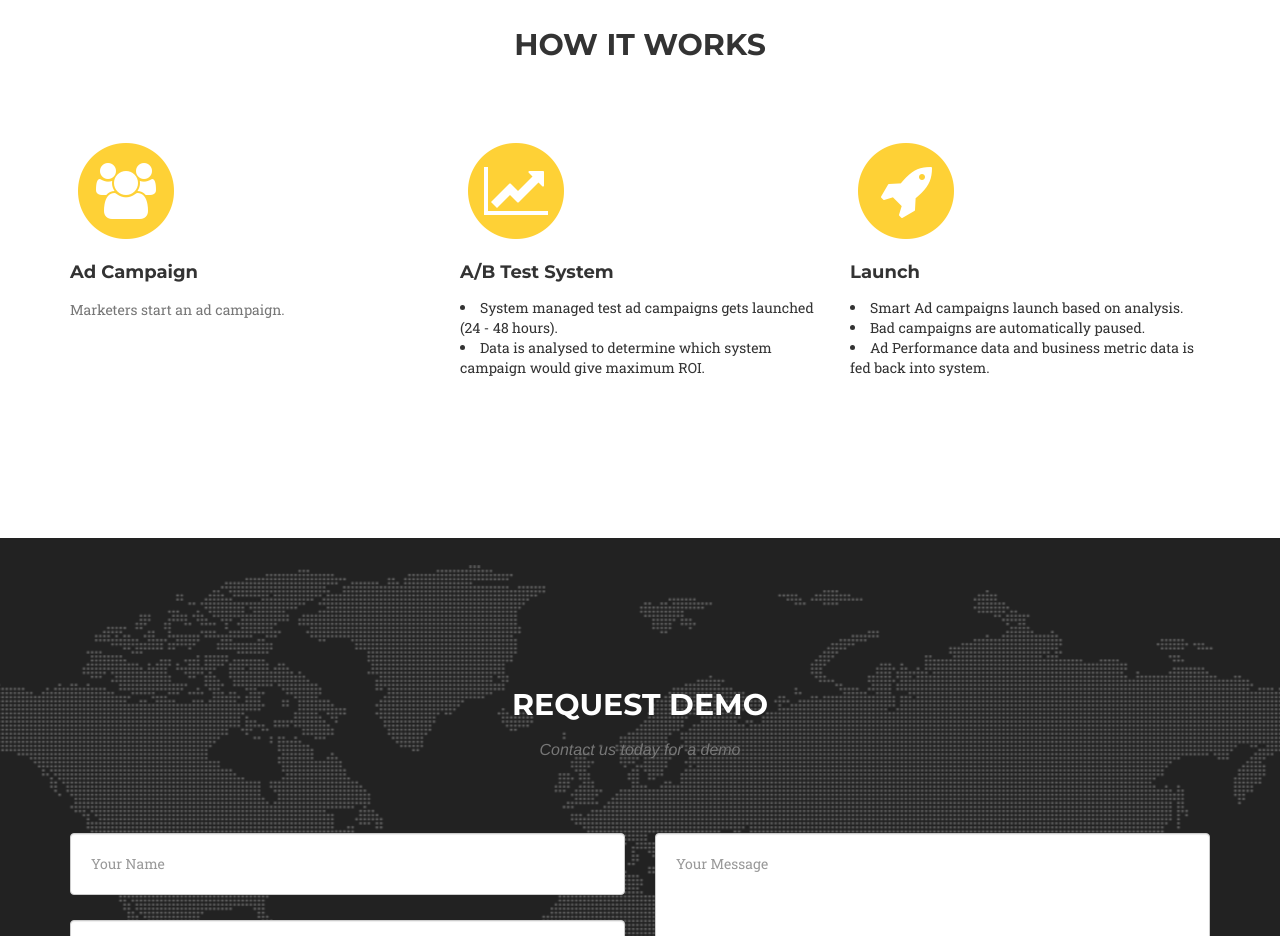
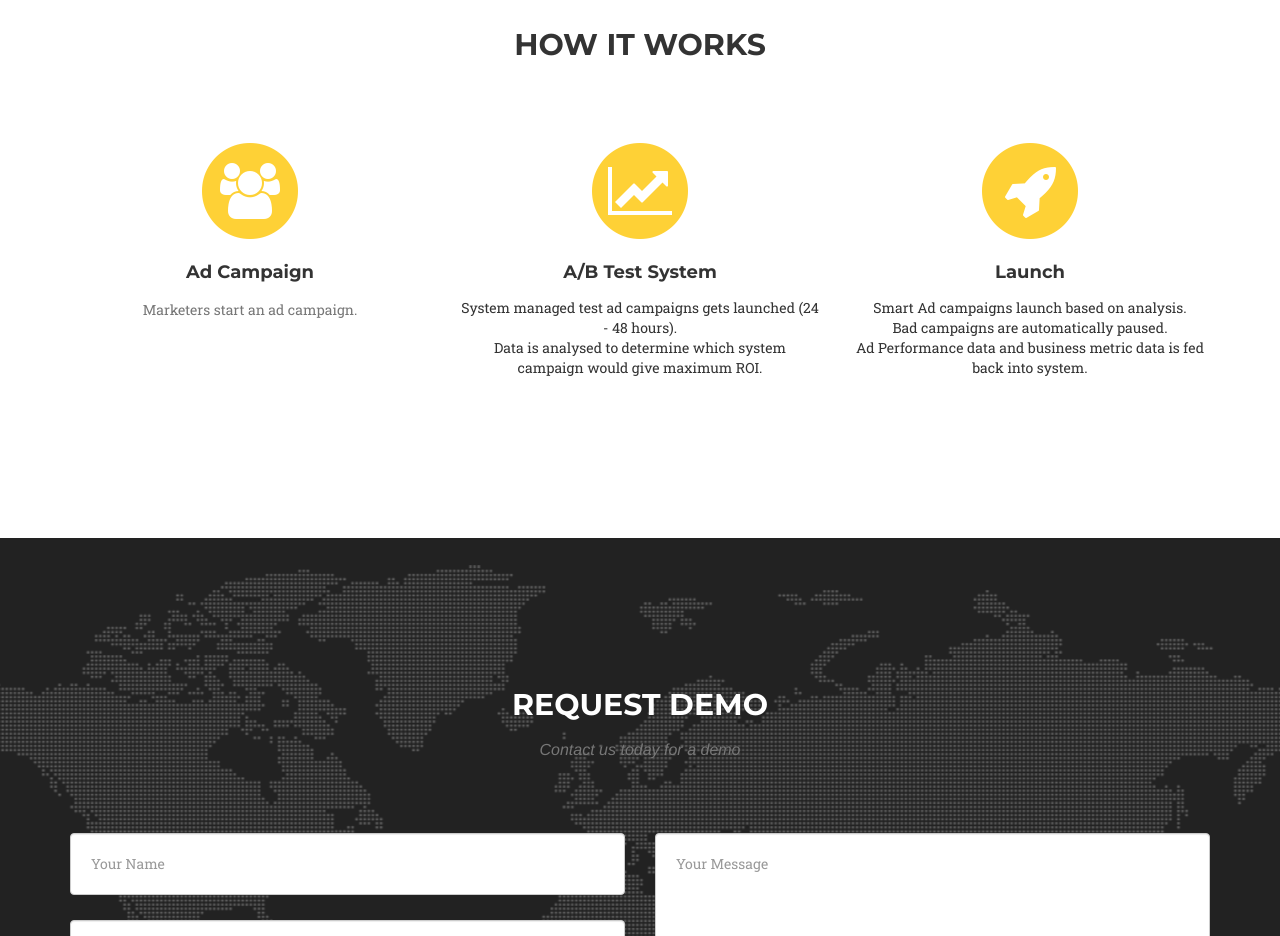
Before and after one commit to adinsight/adinsight.github.io, a plain HTML site: page index.html in a window 1280 px wide. Shown: the part 920-1856 px from the top of the page. Drawn offline with nearby package versions, Linux system fonts and the light colour scheme; a web font is replaced by a local one.

Commit message:
Remove bullet points

```diff
--- a/index.html
+++ b/index.html
@@ -88,7 +88,7 @@
                     <h3 class="section-subheading text-muted"></h3>
                 </div>
             </div>
-            <div class="row text-left">
+            <div class="row text-center">
                 <div class="col-md-4">
                     <span class="fa-stack fa-4x">
                         <i class="fa fa-circle fa-stack-2x text-primary"></i>
@@ -104,8 +104,10 @@
                     </span>
                     <h4 class="service-heading">A/B Test System</h4>
                     <p class="text-muted">
-                      <li>System managed test ad campaigns gets launched (24 - 48 hours).</li>
-                      <li> Data is analysed to determine which system campaign would give maximum ROI.</li>
+                      <ul class="list-unstyled">
+                        <li>System managed test ad campaigns gets launched (24 - 48 hours).</li>
+                        <li> Data is analysed to determine which system campaign would give maximum ROI.</li>
+                      </ul>
                     </p>
                 </div>
                 <div class="col-md-4">
@@ -115,9 +117,11 @@
                     </span>
                     <h4 class="service-heading">Launch</h4>
                     <p class="text-muted">
-                      <li>Smart Ad campaigns launch based on analysis.</li>
-                      <li>Bad campaigns are automatically paused.</li>
-                      <li>Ad Performance data and business metric data is fed back into system.</li>
+                      <ul class="list-unstyled">
+                        <li>Smart Ad campaigns launch based on analysis.</li>
+                        <li>Bad campaigns are automatically paused.</li>
+                        <li>Ad Performance data and business metric data is fed back into system.</li>
+                      </ul>
                     </p>
                 </div>
             </div>
```
